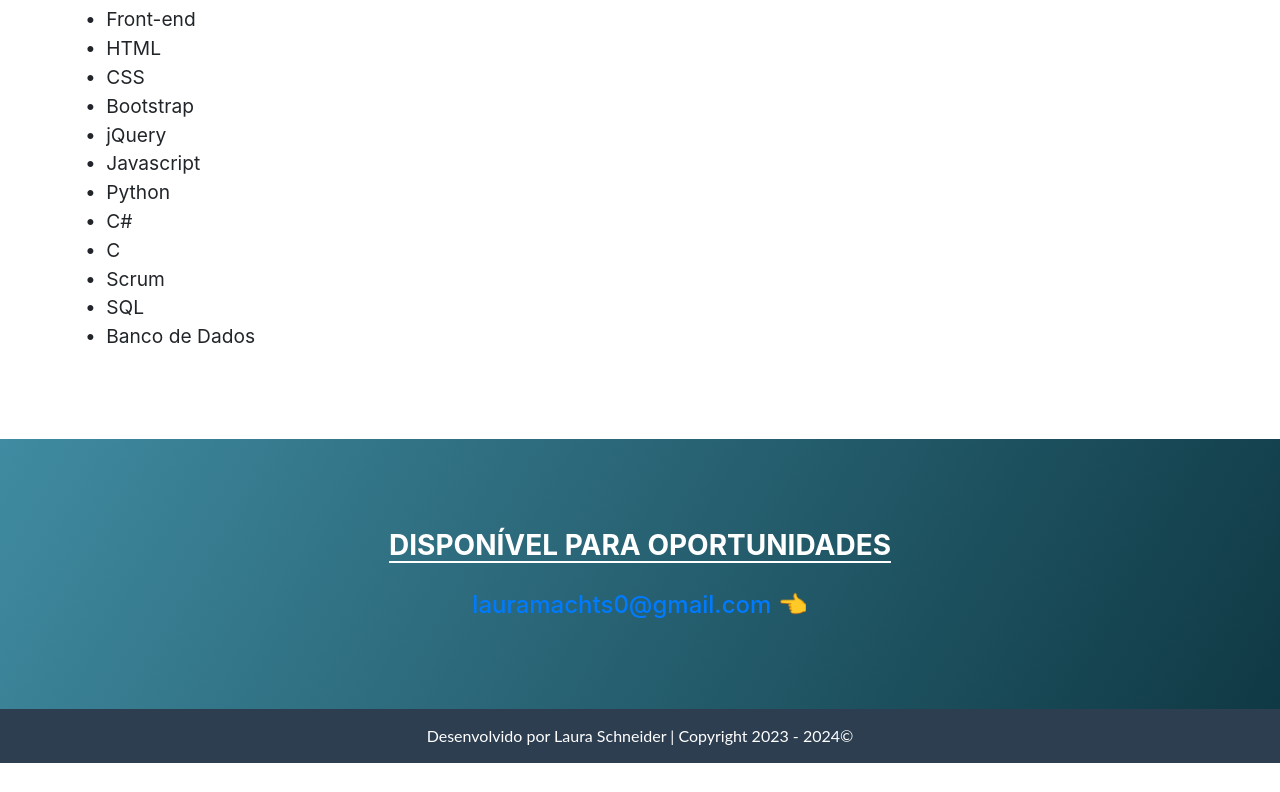
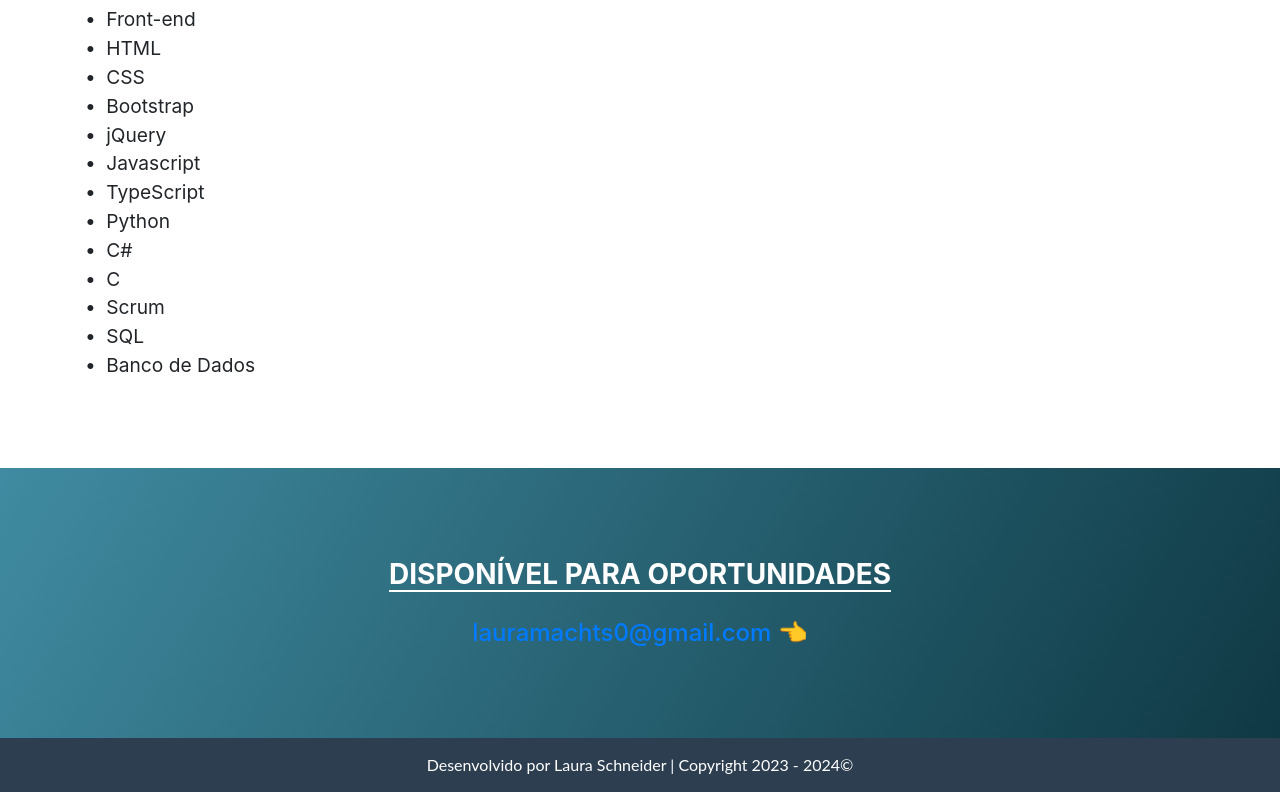
Before and after one commit to lauramachts0/Hist-rico-Projetos-HTML-CSS, a plain HTML site: page index.html in a window 1280 px wide. Shown: the part 3680-4472 px from the top of the page. Before the commit the page ends 4443 px from the top, so only its background shows below. Drawn offline with nearby package versions, Linux system fonts and the light colour scheme.

Commit message:
Update index.html

```diff
--- a/index.html
+++ b/index.html
@@ -345,6 +345,7 @@
             <li><span class="competencia-pontuacao">•</span> Bootstrap</li>
             <li><span class="competencia-pontuacao">•</span> jQuery</li>
             <li><span class="competencia-pontuacao">•</span> Javascript</li>
+            <li><span class="competencia-pontuacao">•</span> TypeScript</li>
             <li><span class="competencia-pontuacao">•</span> Python</li>
             <li><span class="competencia-pontuacao">•</span> C#</li>
             <li><span class="competencia-pontuacao">•</span> C</li>
```
